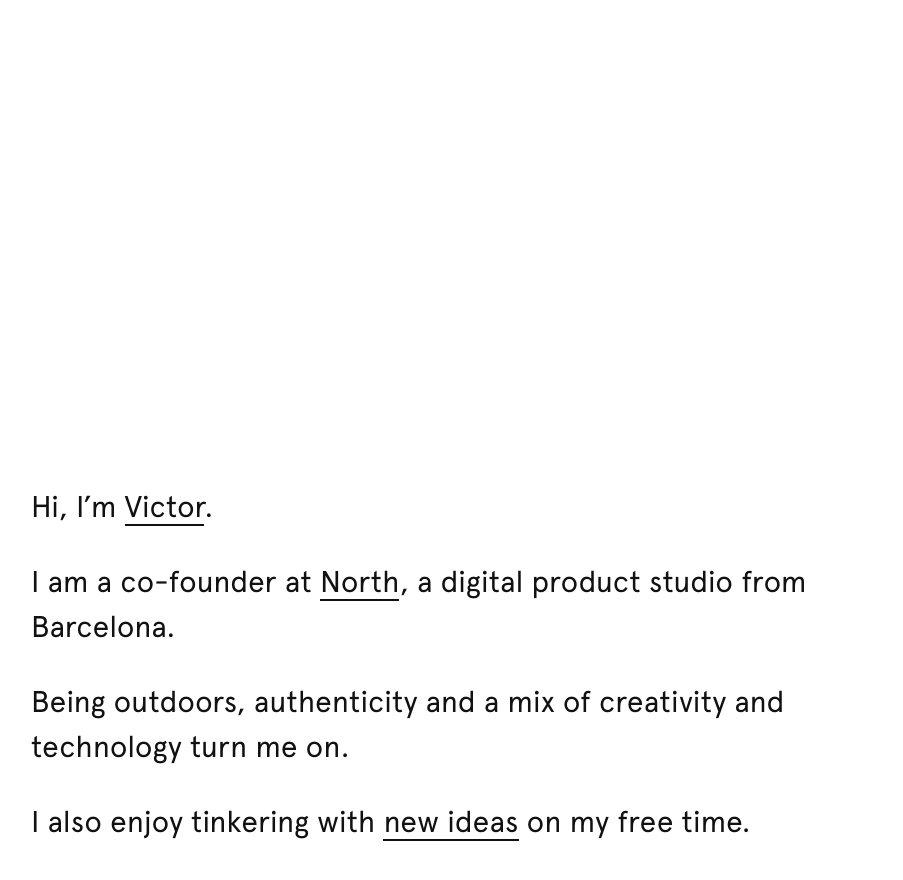
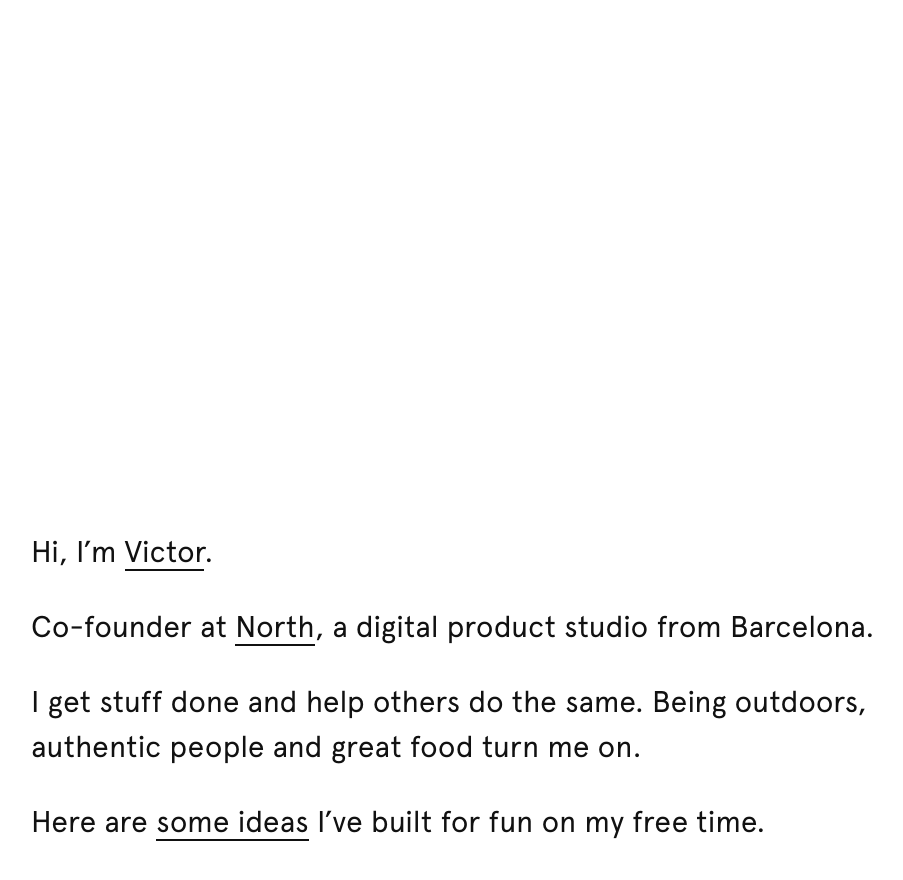
Before and after one commit to vdel26/victordg.com, a Jekyll site: the page built from index.markdown, in a window 1280 px wide. Shown: the top 880 px of the page, without its empty margins (71-974 px from the left). Built offline with Jekyll 4.4.1, drawn with Linux system fonts in a browser that asks for light colours.

Commit message:
new bio & metadata

```diff
--- a/_layouts/default.html
+++ b/_layouts/default.html
@@ -15,6 +21,6 @@
 
     {{ content }}
 
-    <script src="/scripts/bundle.js"></script>
+    <script src='/scripts/bundle.js'></script>
   </body>
 </html>
--- a/index.markdown
+++ b/index.markdown
@@ -4,11 +4,11 @@ date: 2016-11-05 20:02:00 Z
 body: |-
   Hi, I’m <a class="link js-link js-link--contact">Victor</a>.
 
-  I am a co-founder at <a class="link js-link" target="_blank" href="http://thenorthstudio.com">North</a>, a digital product studio from Barcelona.
+  Co-founder at <a class="link js-link" target="_blank" href="http://thenorthstudio.com">North</a>, a digital product studio from Barcelona.
 
-  Being outdoors, authenticity and a mix of creativity and technology turn me on.
+  I get stuff done and help others do the same. Being outdoors, authentic people and great food turn me on.
 
-  I also enjoy tinkering with <a class="link js-link js-link--projects">new ideas</a> on my free time.
+  Here are <a class="link js-link js-link--projects">some ideas</a> I've built for fun on my free time.
 projects:
 - title: Veggies in Season
   body: An iOS app to help you eat healthily, by making it easy to know which vegetables
```
Also changed, not shown: other parts of _layouts/default.html (+7 -1 lines).
